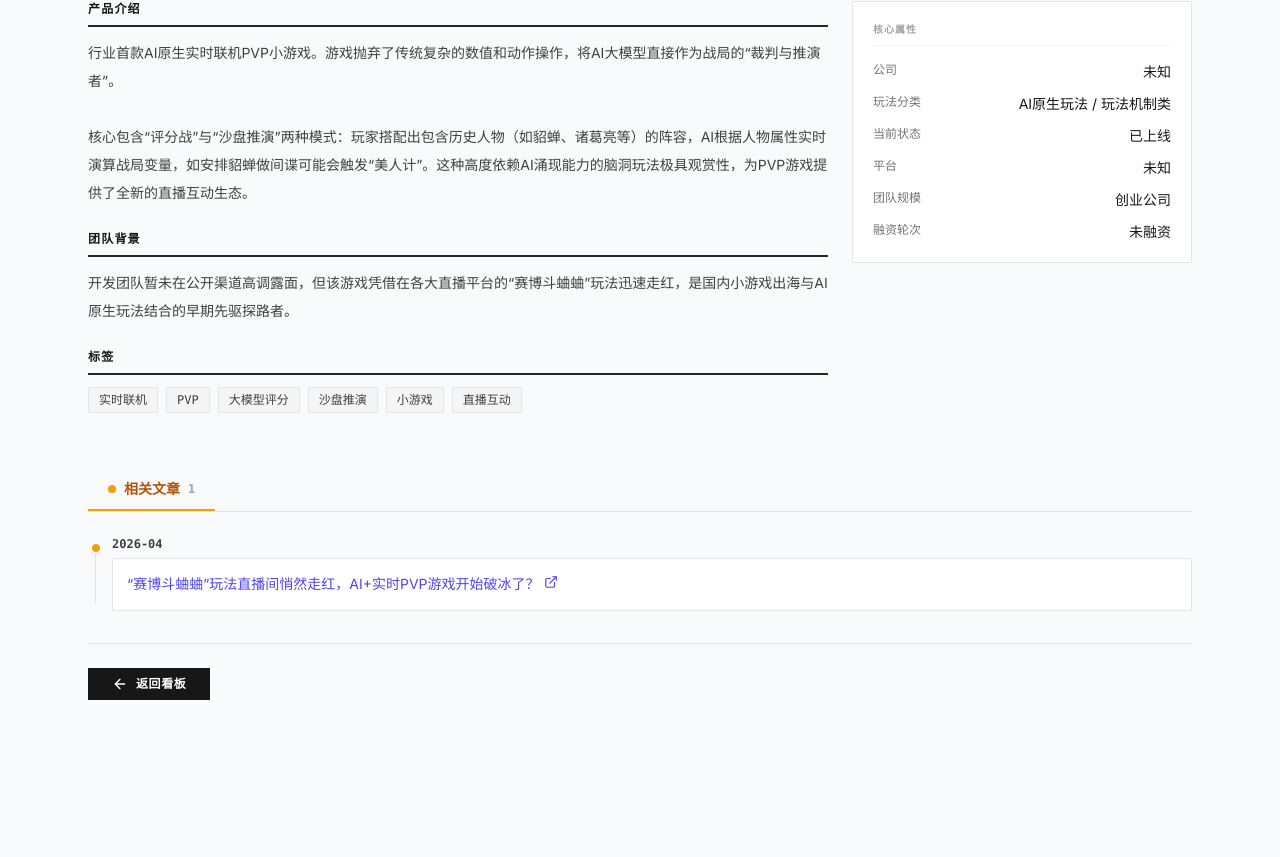
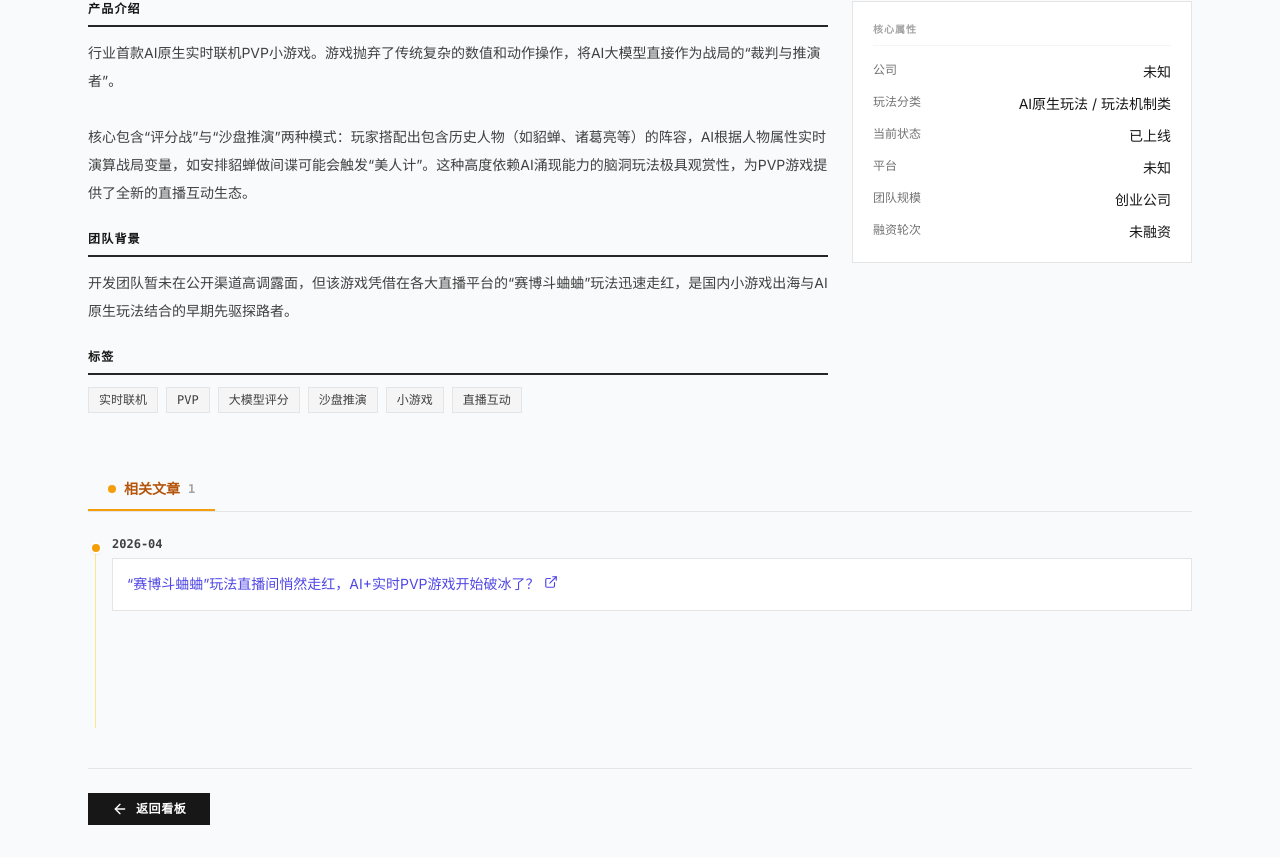
Before and after one commit to jiaqizhao0226-byte/ai-game-tracker, a Next.js app: page /game/67 in a window 1280 px wide. Shown: the part 486-1343 px from the top of the page. Before the commit the page ends 1218 px from the top, so only its background shows below. Built offline with nearby package versions, Linux system fonts and the light colour scheme.

Commit message:
修复切换Tab时页面位置跳动
- 给时间线区域加min-height防止内容高度变化导致页面跳动

```diff
--- a/src/app/game/[id]/EventsTabs.tsx
+++ b/src/app/game/[id]/EventsTabs.tsx
@@ -47,8 +47,8 @@ export default function EventsTabs({ productEvents, fundingEvents, articleEvents
         ))}
       </div>
 
-      {/* Timeline */}
-      <div className="relative pl-6">
+      {/* Timeline - fixed min height to prevent page jump */}
+      <div className="relative pl-6 min-h-[200px]">
         <div className={`absolute left-[7px] top-2 bottom-2 w-px ${current.line}`} />
         {current.events.map((evt: any) => (
           <div key={evt.id} className="relative pb-5 last:pb-0">
```
